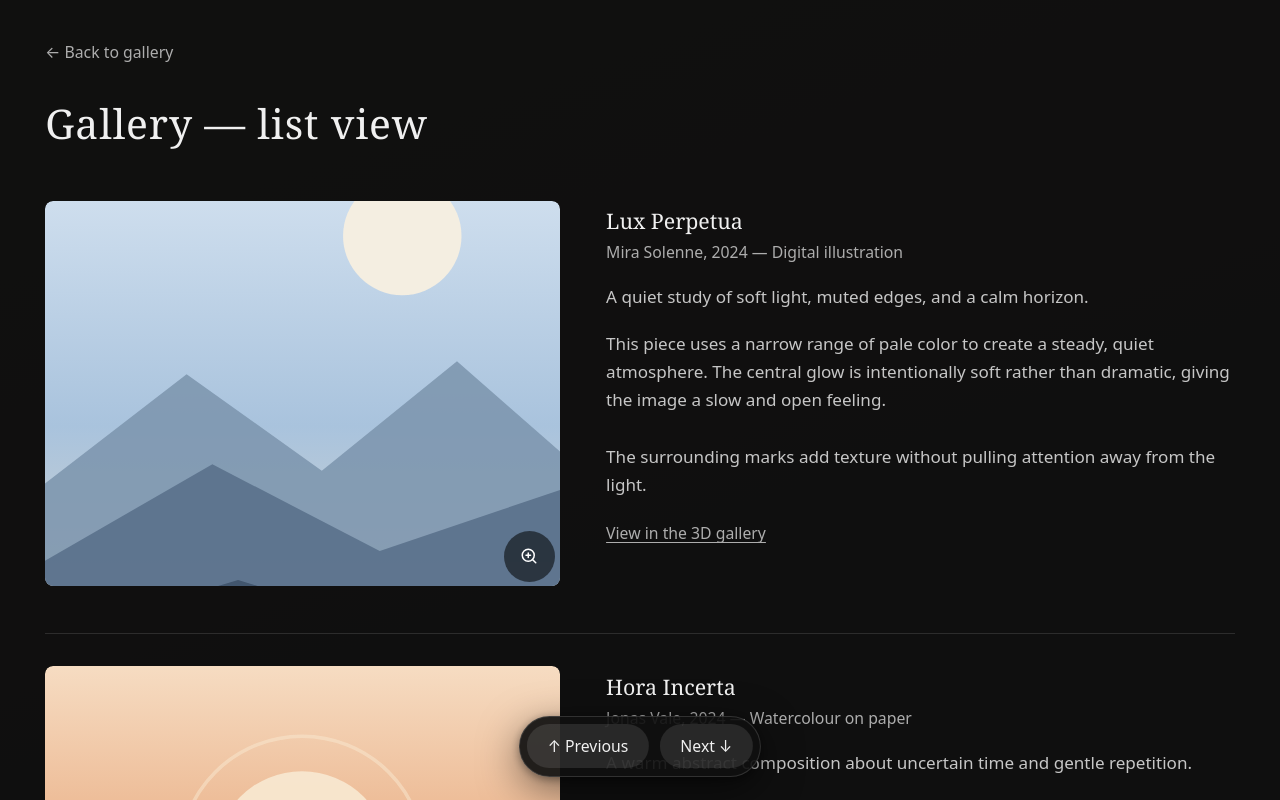
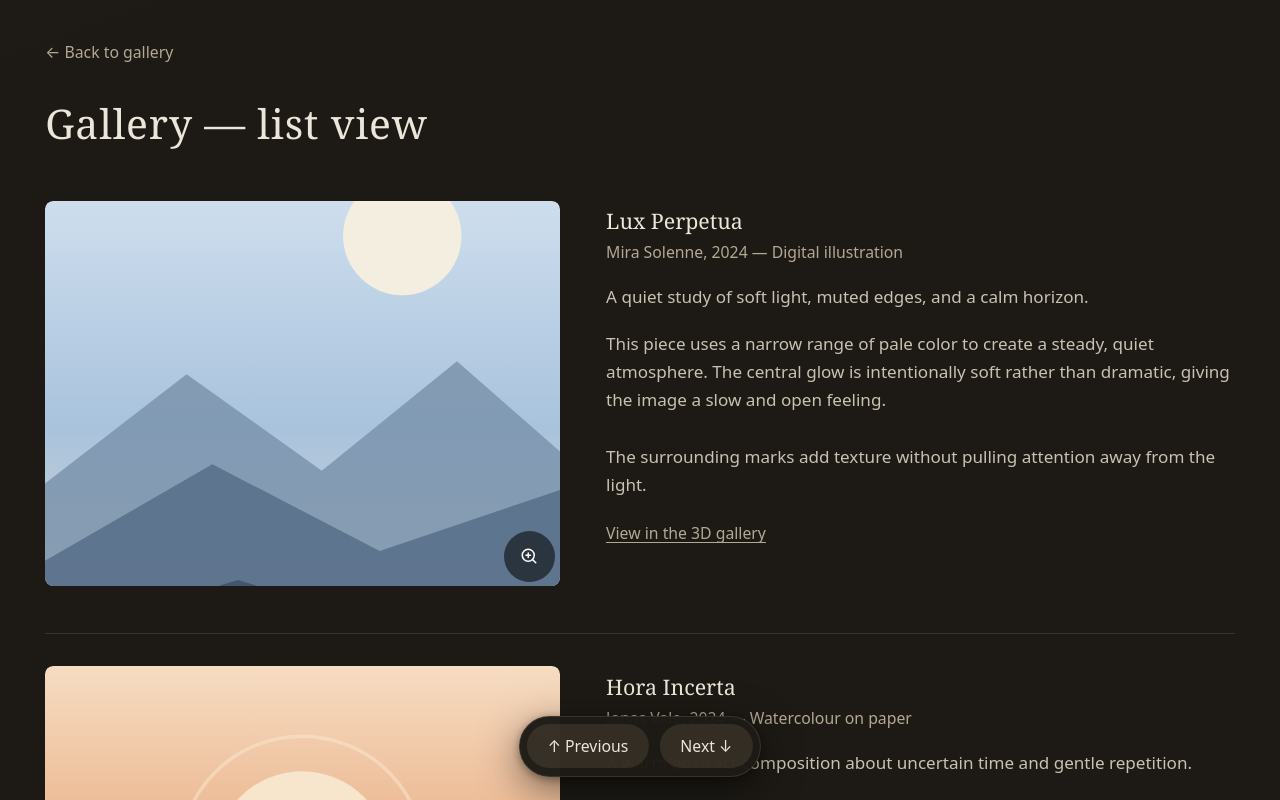
Before and after one commit to luisperezgrafico/cfs-artgallery, a Next.js app: page /list in a window 1280 px wide. Shown: the top 800 px of the page. Built offline with nearby package versions, Linux system fonts and the light colour scheme; no server answers.

Commit message:
Make the warm chrome the base and the menu drawer the exception

```diff
--- a/app/globals.css
+++ b/app/globals.css
@@ -34,7 +34,16 @@
     --floating-active: #eaeaea;
     --floating-active-text: #1a1a1a;
 
-    /* Theme tokens — door + overlay panels. Default = dark. */
+    /*
+     * Theme tokens — door, overlay panels and the list view.
+     *
+     * The base is the warm wood/beige chrome, on purpose: this is the furniture
+     * the visitor reads the exhibition through (artwork modals, list view, tour
+     * entry, orientation notice), plus the door and the admin panel. Only the
+     * chrome the visitor *operates* the gallery with is near-black, and that is
+     * the exception — see `.chrome-dark` and the `--floating-*` group below.
+     * Default = warm dark.
+     */
     --door-bg: linear-gradient(160deg, #1a1611 0%, #14110d 55%, #0d0b08 100%);
     --door-title: #ece6da;
     --door-tagline: #a99e8c;
@@ -44,9 +53,41 @@
     --door-btn-text: #ece6da;
     --door-btn-shadow: 0 2px 14px rgba(0, 0, 0, 0.45);
 
+    --panel-bg: rgba(30, 27, 22, 0.98);
+    --panel-border: rgba(180, 160, 128, 0.18);
+    --panel-shadow: 0 12px 40px rgba(0, 0, 0, 0.5), 0 2px 8px rgba(0, 0, 0, 0.35);
+    --panel-title: #ece6da;
+    --panel-subtitle: #b3a894;
+    --panel-text: #c9c1b2;
+    --panel-separator: rgba(180, 160, 128, 0.18);
+    --panel-btn-bg: rgba(180, 160, 128, 0.14);
+    --panel-btn-bg-hover: rgba(180, 160, 128, 0.26);
+    --panel-btn-text: #ece6da;
+    --panel-chip-bg: rgba(180, 160, 128, 0.22);
+    --panel-chip-border: rgba(180, 160, 128, 0.44);
+    --panel-chip-text: #ece6da;
+
+    /* form fields inside overlay panels */
+    --field-bg: rgba(255, 255, 255, 0.06);
+    --field-bg-soft: rgba(255, 255, 255, 0.03);
+    --field-border: rgba(180, 160, 128, 0.28);
+    --field-text: #ece6da;
+    --field-label: #b3a894;
+    --field-hint: #8a8272;
+    --field-icon: #b3a894;
+  }
+
+/*
+ * Near-black chrome for the gallery's own operating furniture — the menu drawer
+ * today: the surfaces the visitor *drives* the gallery with, as opposed to the
+ * ones they read the artwork in. Add `chrome-dark` to a panel root and the
+ * panel/field tokens below it are re-pointed. This is deliberately the
+ * exception, and it wins in the light theme as well: these controls sit on the
+ * scene, which is dark whatever the HTML chrome is doing.
+ */
+.chrome-dark {
   --panel-bg: rgba(16, 16, 16, 0.92);
   --panel-border: rgba(255, 255, 255, 0.14);
-    --panel-shadow: 0 12px 40px rgba(0, 0, 0, 0.5), 0 2px 8px rgba(0, 0, 0, 0.35);
   --panel-title: #f0f0f0;
   --panel-subtitle: #adadad;
   --panel-text: #c6c6c6;
@@ -57,8 +98,6 @@
   --panel-chip-bg: rgba(255, 255, 255, 0.14);
   --panel-chip-border: rgba(255, 255, 255, 0.30);
   --panel-chip-text: #f0f0f0;
-
-    /* form fields inside overlay panels */
   --field-bg: rgba(255, 255, 255, 0.06);
   --field-bg-soft: rgba(255, 255, 255, 0.03);
   --field-border: rgba(255, 255, 255, 0.18);
@@ -66,36 +105,6 @@
   --field-label: #adadad;
   --field-hint: #8c8c8c;
   --field-icon: #adadad;
-  }
-
-/*
- * Warm panel variant — the two artwork modals (info and submit) keep the
- * original wood/beige chrome on purpose: they are read while standing in front
- * of a piece, and the panel is meant to feel part of the room rather than part
- * of the app. Add `panel-warm` to a panel root and the panel/field tokens below
- * it are re-pointed. In light theme the `:root[data-theme='light']` block still
- * wins, so nothing changes there.
- */
-.panel-warm {
-  --panel-bg: rgba(30, 27, 22, 0.98);
-  --panel-border: rgba(180, 160, 128, 0.18);
-  --panel-title: #ece6da;
-  --panel-subtitle: #b3a894;
-  --panel-text: #c9c1b2;
-  --panel-separator: rgba(180, 160, 128, 0.18);
-  --panel-btn-bg: rgba(180, 160, 128, 0.14);
-  --panel-btn-bg-hover: rgba(180, 160, 128, 0.26);
-  --panel-btn-text: #ece6da;
-  --panel-chip-bg: rgba(180, 160, 128, 0.22);
-  --panel-chip-border: rgba(180, 160, 128, 0.44);
-  --panel-chip-text: #ece6da;
-  --field-bg: rgba(255, 255, 255, 0.06);
-  --field-bg-soft: rgba(255, 255, 255, 0.03);
-  --field-border: rgba(180, 160, 128, 0.28);
-  --field-text: #ece6da;
-  --field-label: #b3a894;
-  --field-hint: #8a8272;
-  --field-icon: #b3a894;
 }
 
 input::placeholder,
--- a/components/ui/ArtworkInfoModal.tsx
+++ b/components/ui/ArtworkInfoModal.tsx
@@ -214,7 +214,7 @@ const ArtworkInfoModal: React.FC<{ style?: React.CSSProperties }> = ({ style })
         }}
       >
         <div
-          className="panel-warm pointer-events-auto w-full max-w-lg flex flex-col max-h-[85dvh]"
+          className="pointer-events-auto w-full max-w-lg flex flex-col max-h-[85dvh]"
           style={{
             background: 'var(--panel-bg)',
             border: '1px solid var(--panel-border)',
--- a/components/ui/HamburgerMenu.tsx
+++ b/components/ui/HamburgerMenu.tsx
@@ -183,7 +183,7 @@ const HamburgerMenu: React.FC<{ style?: React.CSSProperties }> = ({ style }) =>
       >
         {/* Drawer panel */}
         <div
-          className="h-full w-[75vw] max-w-sm backdrop-blur-xl border-l flex flex-col overflow-y-auto"
+          className="chrome-dark h-full w-[75vw] max-w-sm backdrop-blur-xl border-l flex flex-col overflow-y-auto"
           style={{
             paddingRight: 'env(safe-area-inset-right)',
             background: 'var(--panel-bg)',
--- a/components/ui/OrientationNotice.tsx
+++ b/components/ui/OrientationNotice.tsx
@@ -80,7 +80,7 @@ const OrientationNotice: React.FC = () => {
       style={{ background: 'rgba(0, 0, 0, 0.82)' }}
     >
       <div
-        className="panel-warm w-full max-w-xs px-6 py-7 text-center space-y-4"
+        className="w-full max-w-xs px-6 py-7 text-center space-y-4"
         style={{
           background: 'var(--panel-bg)',
           border: '1px solid var(--panel-border)',
--- a/components/ui/SubmitArtworkModal.tsx
+++ b/components/ui/SubmitArtworkModal.tsx
@@ -246,7 +246,7 @@ const SubmitArtworkModal: React.FC = () => {
         className="fixed inset-0 z-50 flex items-center justify-center pointer-events-none"
         style={{ padding: safeAreaPadding, animation: 'scaleInSmooth 0.34s ease-out forwards' }}
       >
-        <div className="panel-warm pointer-events-auto w-full max-w-lg md:max-w-4xl flex flex-col max-h-[92dvh]" style={panelStyle}>
+        <div className="pointer-events-auto w-full max-w-lg md:max-w-4xl flex flex-col max-h-[92dvh]" style={panelStyle}>
 
           {/* Header */}
           <div className="flex items-start justify-between gap-4 px-6 pt-6 pb-4">
--- a/components/ui/TourEntryModal.tsx
+++ b/components/ui/TourEntryModal.tsx
@@ -82,7 +82,7 @@ export default function TourEntryModal({
       />
 
       <div
-        className="panel-warm relative w-full max-w-md p-6 space-y-5"
+        className="relative w-full max-w-md p-6 space-y-5"
         style={{
           background: 'var(--panel-bg)',
           border: '1px solid var(--panel-border)',
```
Lines whose indentation alone changed are shown as unchanged.
